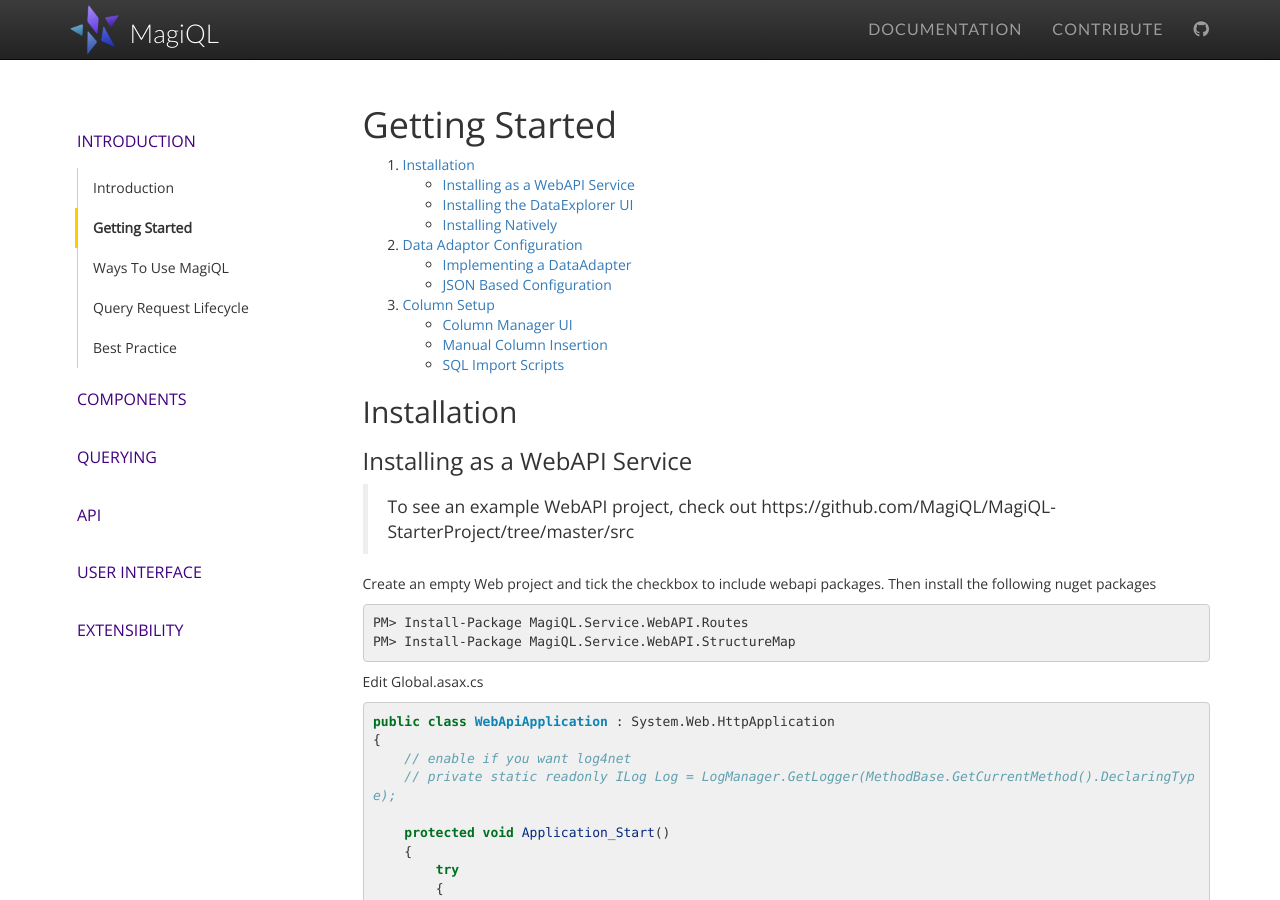
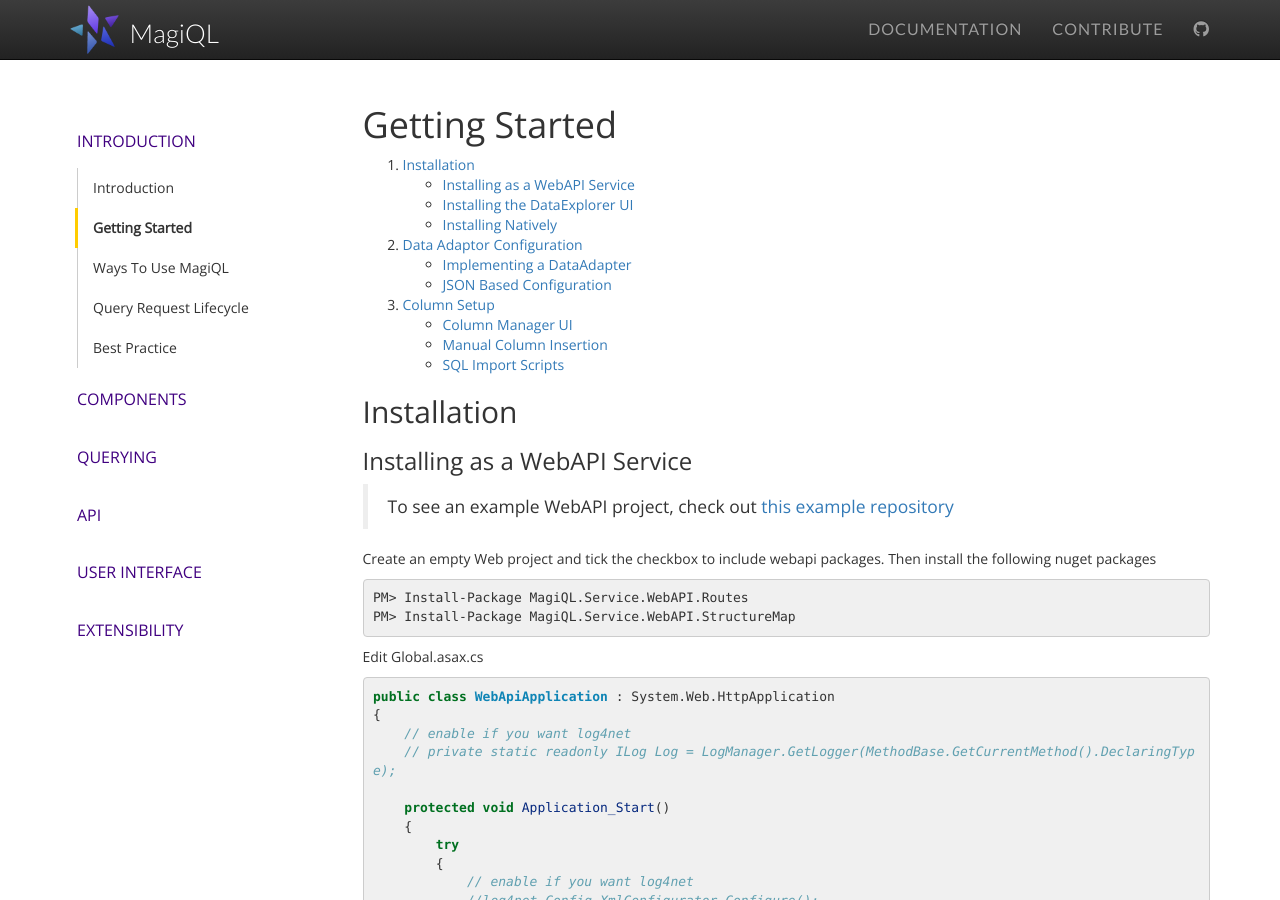
Before and after one commit to MagiQL/magiql.github.io, a Jekyll site: the page built from docs/1-introduction/101-getting-started.md, in a window 1280 px wide and 900 px high. Built offline with Jekyll 4.4.1, drawn with Linux system fonts in a browser that asks for light colours; nearby versions of some CDN libraries; a script that is not in the unit is left out.

Commit message:
Update 101-getting-started.md

````diff
--- a/docs/1-introduction/101-getting-started.md
+++ b/docs/1-introduction/101-getting-started.md
@@ -23,7 +23,7 @@
 
 ### Installing as a WebAPI Service
 
-> To see an example WebAPI project, check out https://github.com/MagiQL/MagiQL-StarterProject/tree/master/src
+> To see an example WebAPI project, check out [this example repository](https://github.com/MagiQL/MagiQL-StarterProject/tree/master/src)
 
 Create an empty Web project and tick the checkbox to include webapi packages. Then install the following nuget packages
 
@@ -95,6 +95,7 @@
 Create a new classs library project for the data adapter and add a project reference from the WebAPI project.
 
 Install the following nuget packages
+
 ```
 PM> Install-Package MagiQL.DataAdapters.Base
 PM> Install-Package MagiQL.QuickStart.DataAdapter
@@ -103,6 +104,7 @@
 The second package will add some files to your data adaper project which contain a simple scenario for a 2 table setup. You should modify and rename these files to suit your requirements.
 
 The files installed will be
+
  * Constants.cs - which identifies your datasource and specifies connection strings
  * KnownTables.cs - which specifies the available database table names
  * MyDataSource1.cs - the datasource
````
